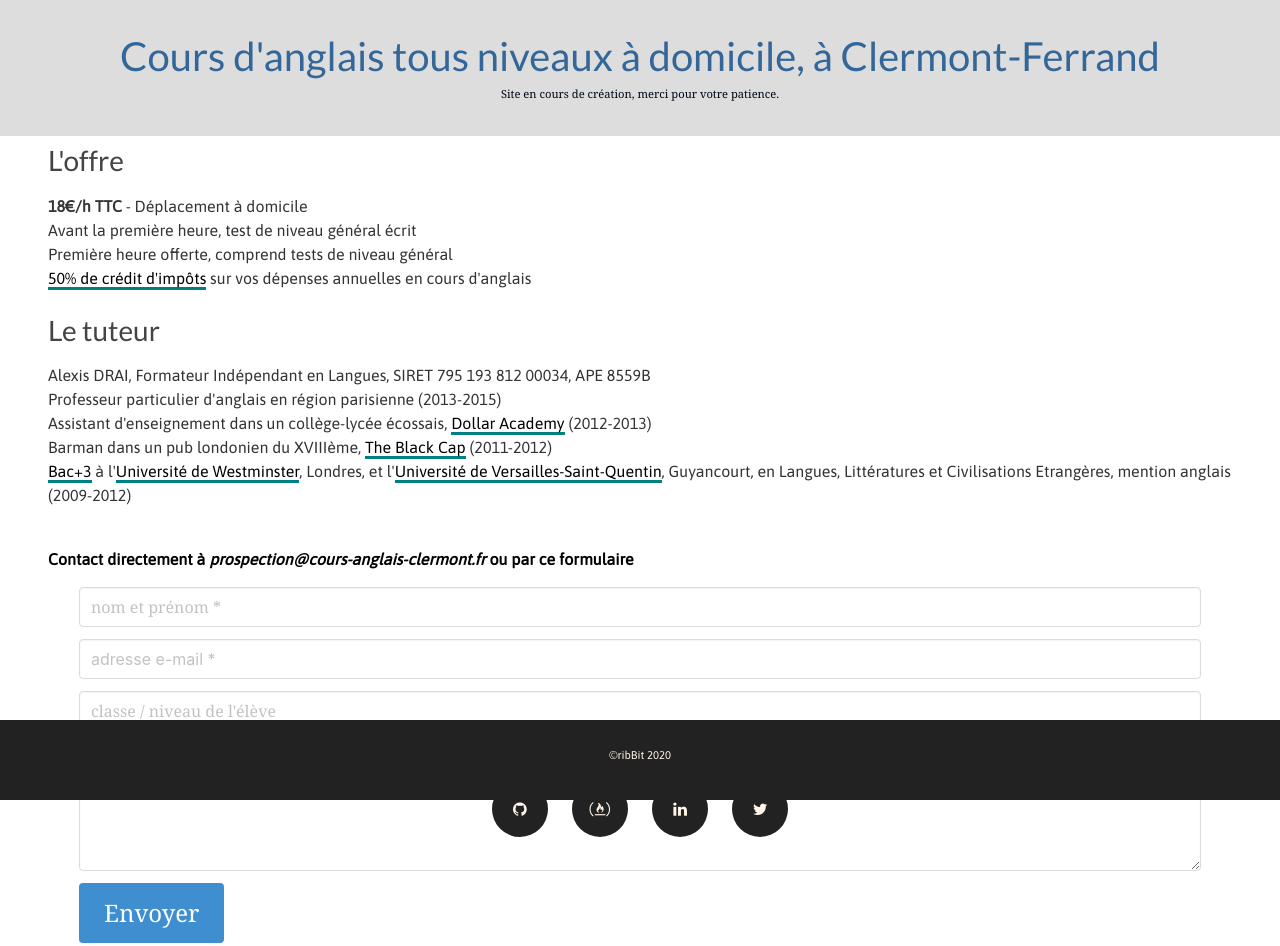
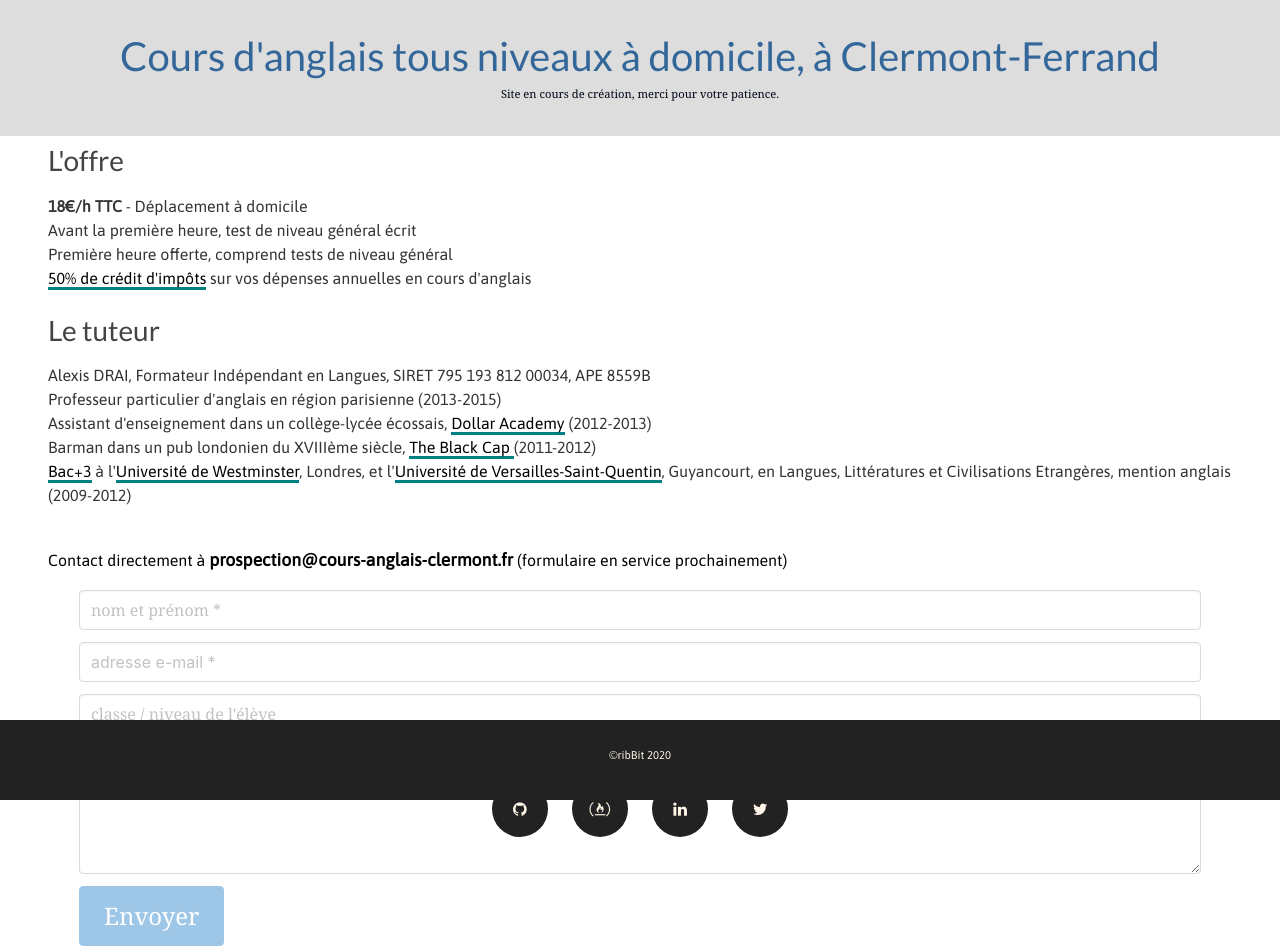
Before and after one commit to draialexis/cacf, an Angular app: page / in a window 1280 px wide. Built offline with nearby package versions, Linux system fonts and the light colour scheme.

Commit message:
disabled form, reworked text, fixed(?) link

```diff
--- a/src/app/app.component.html
+++ b/src/app/app.component.html
@@ -24,13 +24,13 @@
                                                                       href="https://www.dollaracademy.org.uk/">Dollar
         Academy</a> (2012-2013)
       </li>
-      <li>Barman dans un pub londonien du XVIIIème, <a class="link" target="_blank"
-                                                       href="https://en.wikipedia.org/wiki/The_Black_Cap">The
-        Black
-        Cap</a> (2011-2012)
+      <li>Barman dans un pub londonien du XVIIIème siècle,
+        <a class="link" target="_blank" href="https://en.wikipedia.org/wiki/The_Black_Cap">
+          The Black Cap
+        </a> (2011-2012)
       </li>
       <!--      TODO change url when SSL certificate is active-->
-      <li><a class="link" target="_blank" href="http://www.cours-anglais-clermont.fr/assets/licence.jpg">Bac+3</a> à
+      <li><a class="link" target="_blank" href="https://www.alexisdrai.com/assets/licence.jpg">Bac+3</a> à
         l'<a
           class="link" target="_blank"
           href="https://www.westminster.ac.uk/">Université
--- a/src/app/app.module.ts
+++ b/src/app/app.module.ts
@@ -5,7 +5,7 @@ import {AppComponent} from './app.component';
 import {ContactComponent} from './components/contact/contact.component';
 
 import {FormsModule} from '@angular/forms';
-import {ConnectionService} from './logic/connection.service';
+import {ConnectionService} from './services/connection.service';
 
 @NgModule({
   declarations: [
--- a/src/app/components/contact/contact.component.html
+++ b/src/app/components/contact/contact.component.html
@@ -1,5 +1,5 @@
 <section>
-  <p id="contact-blurb">Contact directement à <em>prospection@cours-anglais-clermont.fr</em> ou par ce formulaire</p>
+  <p id="contact-blurb">Contact directement à <em>prospection@cours-anglais-clermont.fr</em> (formulaire en service prochainement) </p>
   <div class="container">
     <form (ngSubmit)="processForm()">
       <div class="field">
@@ -14,7 +14,7 @@
       <div class="field">
         <textarea class="textarea" name="message" placeholder="votre message *" [(ngModel)]="message"></textarea>
       </div>
-      <button type="submit" class="button is-info is-large">Envoyer</button>
+      <button type="submit" class="button is-info is-large" disabled="disabled">Envoyer</button>
     </form>
   </div>
 </section>
--- a/src/app/components/contact/contact.component.ts
+++ b/src/app/components/contact/contact.component.ts
@@ -1,6 +1,6 @@
 import {Component, OnInit} from '@angular/core';
 
-// import { ConnectionService } from '../../logic/connection.service';
+// import { ConnectionService } from '../../services/connection.service';
 
 @Component({
   selector: 'app-contact',
@@ -13,15 +13,16 @@ export class ContactComponent implements OnInit {
   level: string;
   message: string;
 
-  constructor() {
-  } // private service: ConnectionService
+  constructor(/* private service: ConnectionService */) {
+  }
 
   ngOnInit() {
   }
 
   processForm() {
-    window.location.assign('mailto:prospection@cours-anglais-clermont.fr?subject=prospection%20pour%20niveau20%' +
-      this.level + 'par20%' + this.name + '&body=' + this.message);
     // this.service.sendMessage(this.message);
   }
+
+  // window.location.assign('mailto:prospection@cours-anglais-clermont.fr?subject=prospection%20pour%20niveau20%' +
+  //   this.level + 'par20%' + this.name + '&body=' + this.message);
 }
--- a/src/styles.css
+++ b/src/styles.css
@@ -101,5 +101,10 @@ header {
 
 #contact-blurb {
   color: #000;
+}
+
+em {
   font-weight: bold;
+  font-size: 110%;
+  font-style: normal;
 }
```
Also changed, not shown: src/app/services/connection.service.ts (renamed from src/app/logic/connection.service.ts), 1 other file (tests, documents, lock files or other folders).
